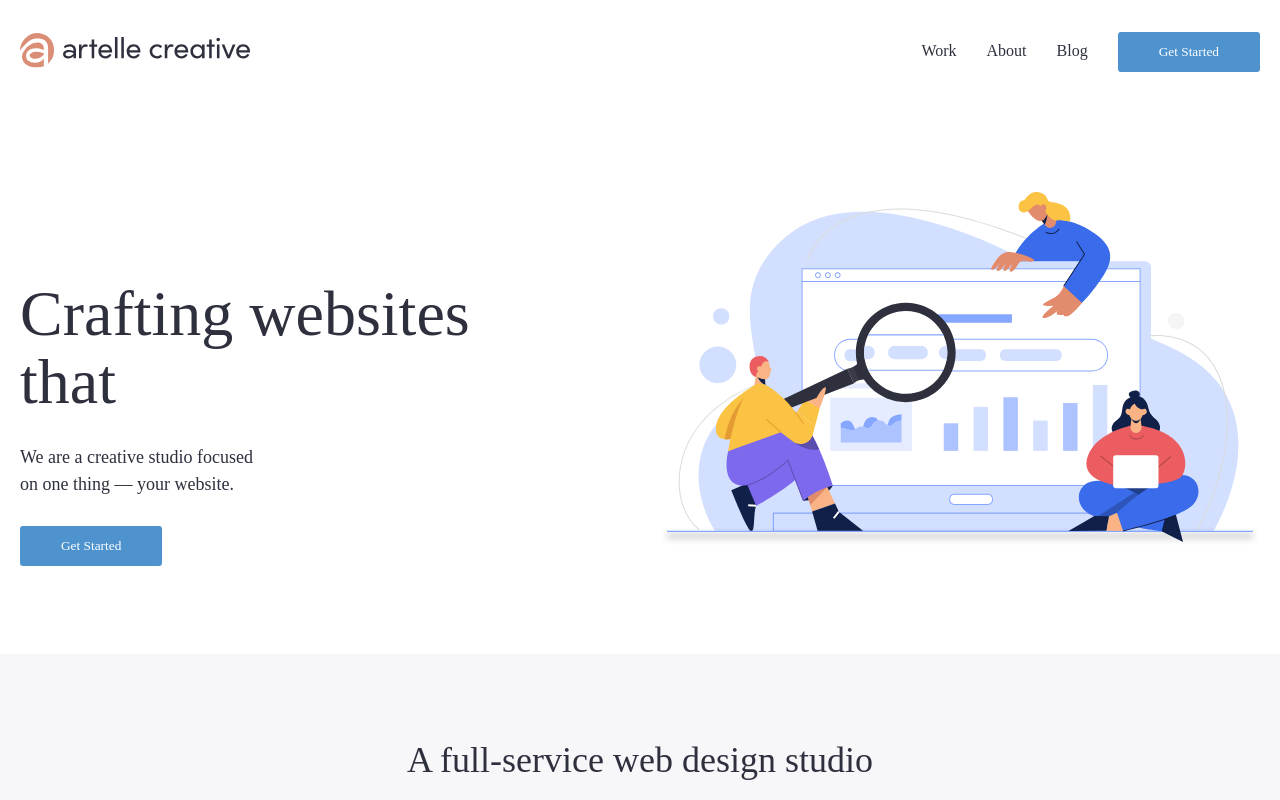
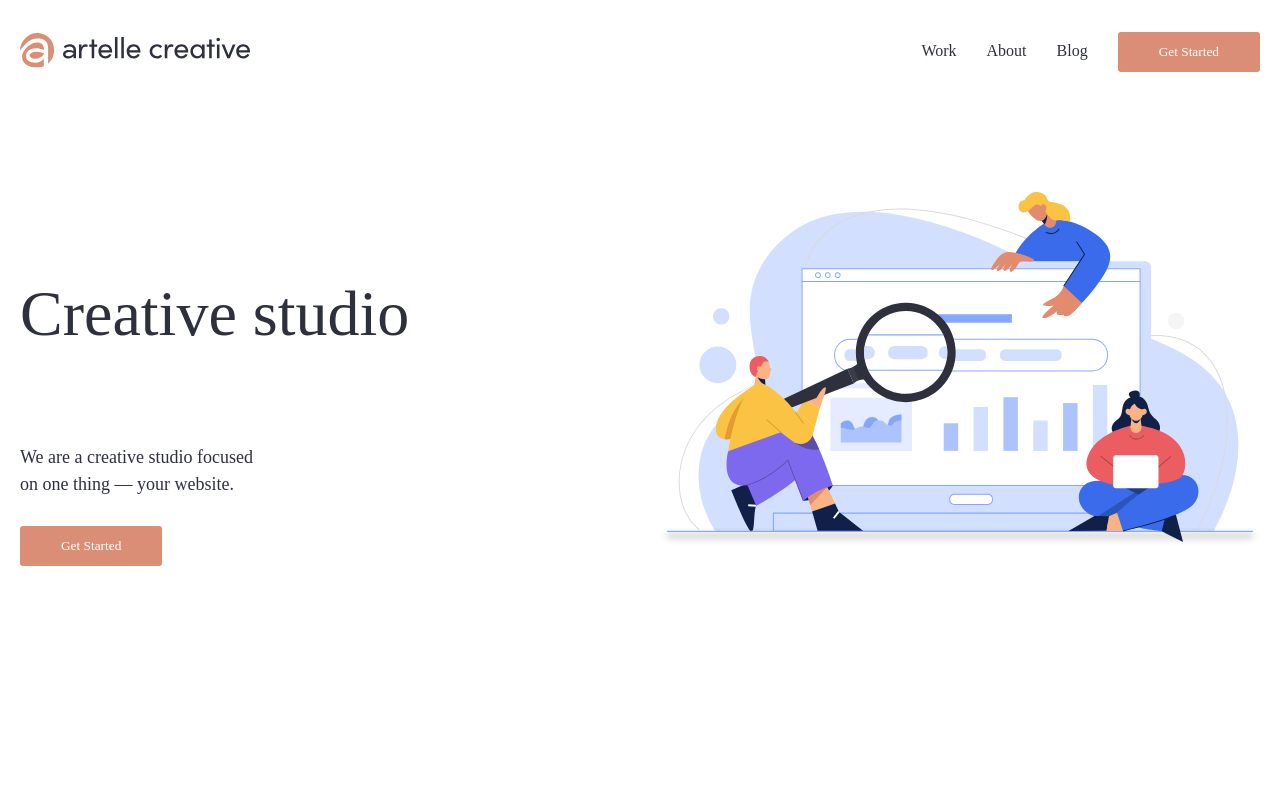
Before and after one commit to maribellDev/artellecreative, a Next.js app: page / in a window 1280 px wide. Shown: the top 800 px of the page. Built offline with nearby package versions, Linux system fonts and the light colour scheme; a web font is replaced by a local one.

Commit message:
add: change design im mainscreen and color of buttons

```diff
--- a/Components/Animation.js
+++ b/Components/Animation.js
@@ -5,14 +5,12 @@ export function Animation() {
     <>
       <section className={styles.rwWrapper}>
         <h1 className={styles.rwSentence}>
-          <span className={styles.span}>
-            Crafting websites
-            <br /> that
-          </span>
+          <span className={styles.span}>Crеative studio</span>
+          <br />
           <div className={styles.rwWords}>
-            <span className={styles.spanWord1}>sell.</span>
-            <span className={styles.spanWord2}>showcase.</span>
-            <span className={styles.spanWord3}>convert.</span>
+            <span className={styles.spanWord1}>crafting websites</span>
+            <span className={styles.spanWord2}>designing logos</span>
+            <span className={styles.spanWord3}>laying out emails</span>
           </div>
           <br />
         </h1>
--- a/styles/animation.module.scss
+++ b/styles/animation.module.scss
@@ -7,12 +7,12 @@
     }
     .rwWords {
       display: inline;
-      text-indent: 10px;
+
       span {
         position: absolute;
         opacity: 0;
         overflow: hidden;
-        color: #4e93ce;
+        color: #db8e76;
         -webkit-animation: rotateWord 12s linear infinite 0s;
         -moz-animation: rotateWord 12s linear infinite 0s;
         -o-animation: rotateWord 12s linear infinite 0s;
@@ -25,7 +25,7 @@
           -o-animation-delay: 4s;
           -ms-animation-delay: 4s;
           animation-delay: 4s;
-          color: #4e93ce;
+          color: #db8e76;
         }
         &:nth-child(3) {
           -webkit-animation-delay: 7s;
@@ -33,7 +33,7 @@
           -o-animation-delay: 7s;
           -ms-animation-delay: 7s;
           animation-delay: 7s;
-          color: #4e93ce;
+          color: #db8e76;
         }
       }
     }
--- a/styles/home.module.scss
+++ b/styles/home.module.scss
@@ -1,6 +1,6 @@
 button.dark {
   transition: ease-in-out 0.2s;
-  background: rgba(78, 147, 206, 1);
+  background: #db8e76;
   color: white;
   font-family: "sofia-pro";
   &:hover {
--- a/styles/mainscreen.module.scss
+++ b/styles/mainscreen.module.scss
@@ -8,6 +8,8 @@
 
   .textmain {
     text-align: left;
+    height: 609px;
+    width: 600px;
     p {
       margin: 0;
       padding-bottom: 28px;
```
